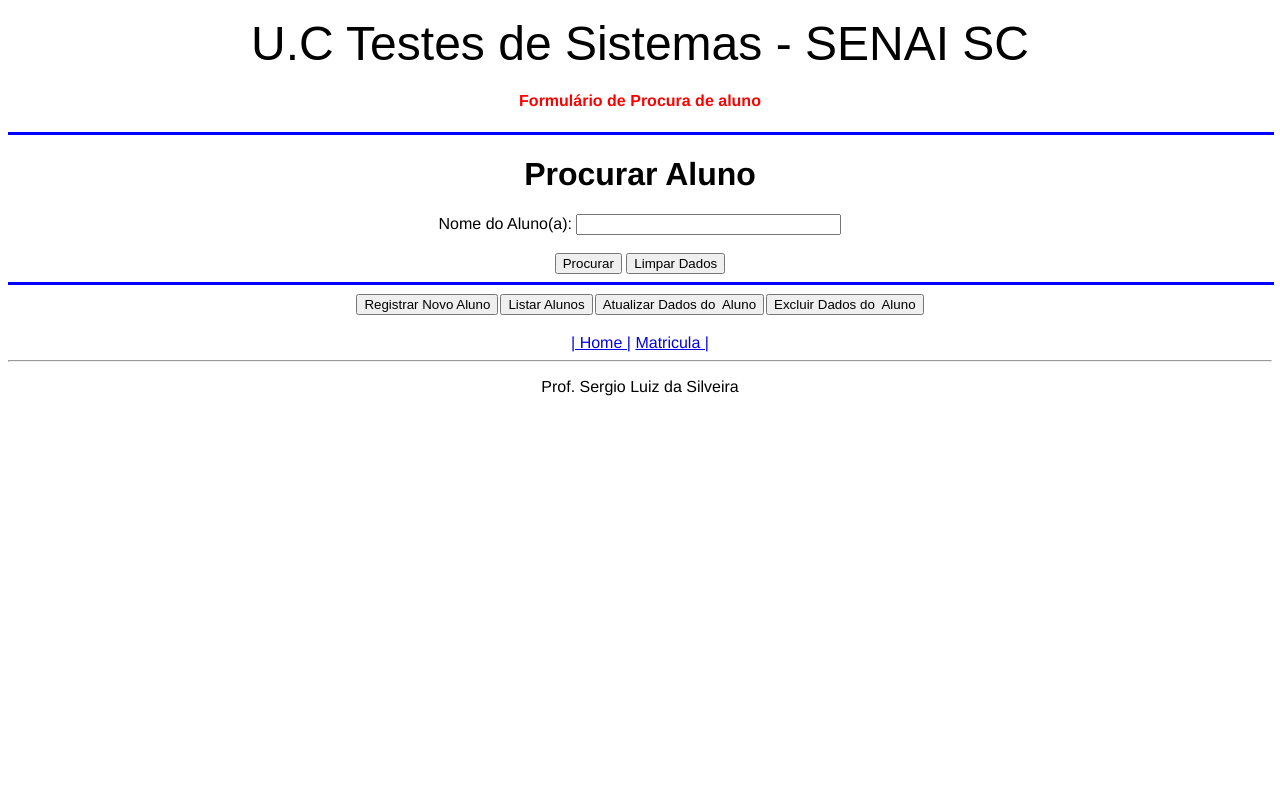
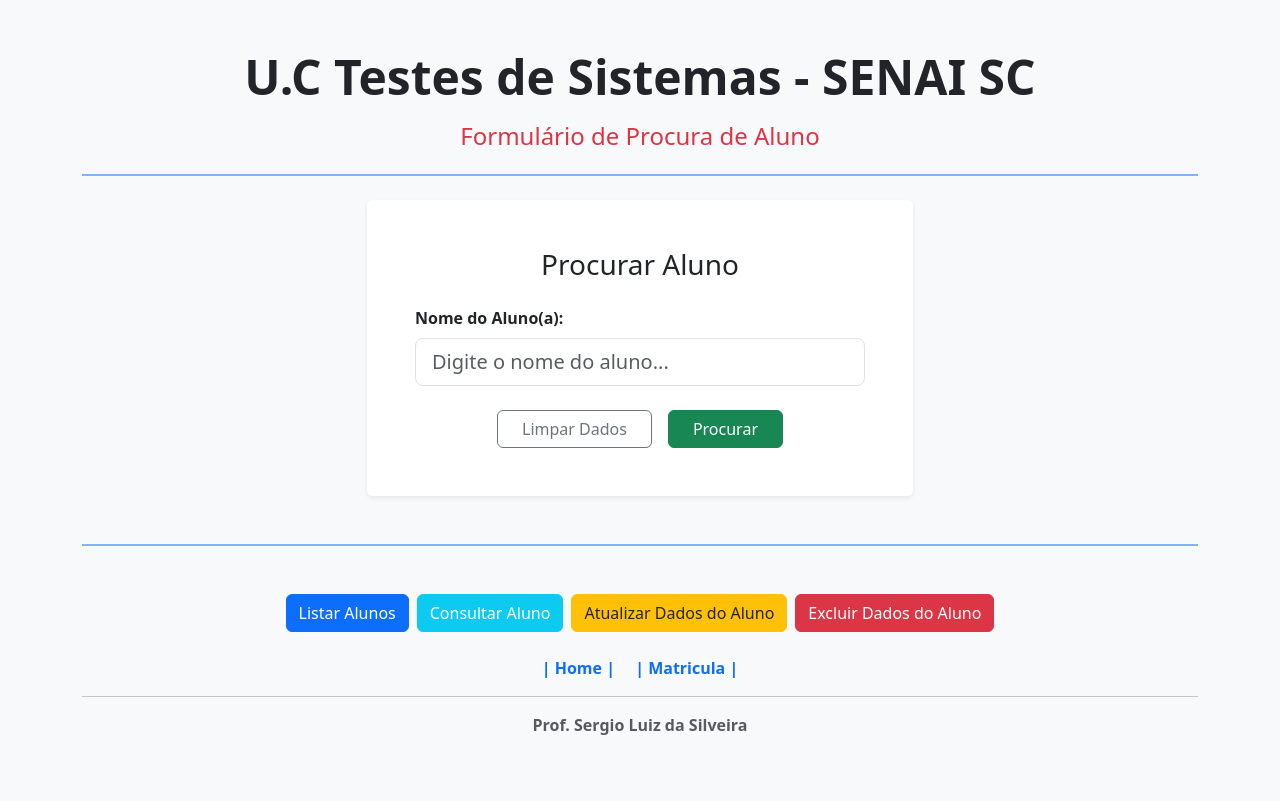
Before and after one commit to lucasvfurtado-dot/Testes_Lucas, a PHP site: page /procurar.php in a window 1280 px wide. Before the commit the page ends 396 px from the top, so only its background shows below. Run offline with PHP 8.4, Linux system fonts and the light colour scheme.

Commit message:
Commit pesquisar
Adicionado o bootstrap a tela "procurar.php"

```diff
--- a/ParaAlunosTesteSistemas_Escola-main/CRUD_ALUNO/procurar.php
+++ b/ParaAlunosTesteSistemas_Escola-main/CRUD_ALUNO/procurar.php
@@ -4,60 +4,72 @@
     <meta charset="UTF-8">
     <meta name="viewport" content="width=device-width, initial-scale=1.0">
     <title>Procurar Aluno</title>
+
+    <link href="https://cdn.jsdelivr.net/npm/bootstrap@5.3.3/dist/css/bootstrap.min.css" rel="stylesheet">
 </head>
-<body style="font-family: helvetica;">
-    <form>
-        <p align="center">
-            <font size="7" face="Arial">U.C Testes de Sistemas - SENAI SC</font>
-        </p>
-    </form>
-    <h4>
-        <font color="red">
-            <center>Formulário de Procura de aluno</center>
-        </font>
-    </h4>
+<body class="bg-light">
 
-    <hr width="100%" align="center" size="3" color="blue">
-<h1 align="center">Procurar Aluno</h1>
+    <div class="container py-5">
 
-<form method="POST" action="consulta.php" align="center">
-    Nome do Aluno(a):
-    <input type="text" size="30" name="Nome"><br><br>
-    <input type="submit" value="Procurar">
-    <input type="reset" value="Limpar Dados">
+        <header class="text-center mb-4">
+            <h1 class="display-5 fw-bold text-dark">U.C Testes de Sistemas - SENAI SC</h1>
+            <h2 class="h4 text-danger mt-3">Formulário de Procura de Aluno</h2>
+        </header>
+
+        <hr class="border-primary border-2 opacity-50 mb-4">
+
+        <div class="row justify-content-center mb-5">
+            <div class="col-lg-6 col-md-8">
+                <div class="card shadow-sm border-0">
+                    <div class="card-body p-4 p-md-5">
+
+                        <h3 class="text-center mb-4">Procurar Aluno</h3>
+
+                        <form method="POST" action="consulta.php">
+                            <div class="mb-4">
+                                <label for="nomeBusca" class="form-label fw-semibold">Nome do Aluno(a):</label>
+                                <input type="text" class="form-control form-control-lg" id="nomeBusca" name="Nome" placeholder="Digite o nome do aluno...">
+                            </div>
+
+                            <div class="d-flex justify-content-center gap-3">
+                                <button type="reset" class="btn btn-outline-secondary px-4">Limpar Dados</button>
+                                <button type="submit" class="btn btn-success px-4">Procurar</button>
+                            </div>
                         </form>
 
-<hr width="100%" align="center" size="3" color="blue">
-        <table width="400" border="0" cellspacing="0" cellspading="0" align="center">
-            <tr>
-            <td>
-                    <form method="POST" action="formAluno.php">
-                        <center><input type="submit" value="Registrar Novo Aluno"></center>
+                    </div>
+                </div>
+            </div>
+        </div>
+
+        <hr class="border-primary border-2 opacity-50 my-5">
+
+        <div class="d-flex flex-wrap justify-content-center gap-2 mb-4">
+            <form method="POST" action="listar.php">
+                <button type="submit" class="btn btn-primary">Listar Alunos</button>
             </form>
-                </td>
-                <td>
-                    <form method="POST" action="listar.php">
-                        <center><input type="submit" value="Listar Alunos"></center>
+            <form method="POST" action="procurar.php">
+                <button type="submit" class="btn btn-info text-white">Consultar Aluno</button>
             </form>
-                </td>
-                <td>
             <form method="POST" action="atualizar.php">
-                        <center><input type="submit" value="Atualizar Dados do  Aluno"></center>
+                <button type="submit" class="btn btn-warning text-dark">Atualizar Dados do Aluno</button>
             </form>
-                </td>
-                <td>
             <form method="POST" action="apagar.php">
-                        <center><input type="submit" value="Excluir Dados do  Aluno"></center>
+                <button type="submit" class="btn btn-danger">Excluir Dados do Aluno</button>
             </form>
-                </td>
-            </tr>
-        </table><br>
-        <nav align="center">
-            <a href="index.php">| Home |</a>
-            <a href="formMatricula.php"> Matricula |</a>
+        </div>
+
+        <nav class="text-center mb-3">
+            <a href="index.php" class="text-decoration-none mx-2 fw-semibold">| Home |</a>
+            <a href="../CRUD_MATRICULA/formMatricula.php" class="text-decoration-none mx-2 fw-semibold">| Matricula |</a>
         </nav>
 
         <hr>
-    <p align="center">Prof. Sergio Luiz da Silveira</p>
+
+        <p class="text-center text-muted fw-semibold">Prof. Sergio Luiz da Silveira</p>
+
+    </div>
+
+    <script src="https://cdn.jsdelivr.net/npm/bootstrap@5.3.3/dist/js/bootstrap.bundle.min.js"></script>
 </body>
 </html>
```
Lines whose indentation alone changed are shown as unchanged.
